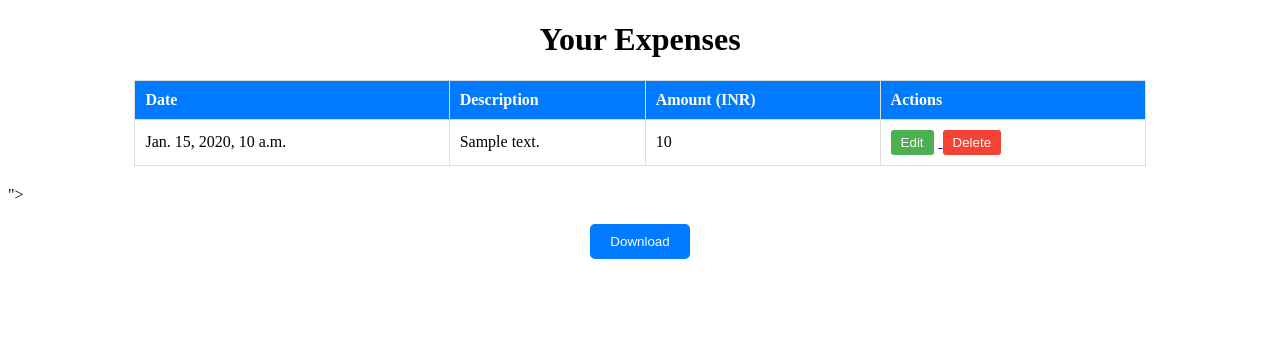
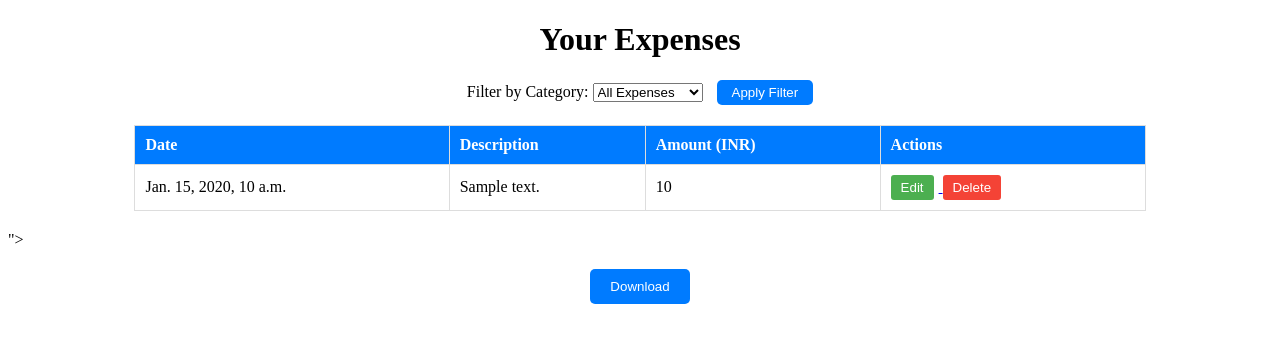
Before and after one commit to pvshyamlal/Intelligent-Financial-Planning-Project, a Django app: template financial_planner/accounts/templates/accounts/view_expenses.html in a window 1280 px wide. Shown: the top 343 px of the page. Run offline with Django 3.2, Linux system fonts and the light colour scheme; the template is opened without the code that fills it: most values are stand-ins (such as "Sample title", 1, 10 or a date in 2020); some libraries are stand-ins or nearby versions.

Commit message:
added filter option in the view expenses and working

```diff
--- a/financial_planner/accounts/templates/accounts/view_expenses.html
+++ b/financial_planner/accounts/templates/accounts/view_expenses.html
@@ -142,6 +142,20 @@
         .download-btn:hover {
             background-color: #0056b3;
         }
+
+        .filter-container {
+            text-align: center;
+            margin-bottom: 20px;
+        }
+        .filter-container button {
+            margin-left: 10px;
+            padding: 5px 15px;
+            background-color: #007bff;
+            color: white;
+            border: none;
+            border-radius: 5px;
+            cursor: pointer;
+        }
     </style>
 </head>
 <body>
@@ -159,6 +173,18 @@
             {% endfor %}
         </div>
     {% endif %}
+
+    <!-- Dropdown for Category Filter -->
+    <div class="filter-container">
+        <label for="category-filter">Filter by Category: </label>
+        <select id="category-filter">
+            <option value="All">All Expenses</option>
+            {% for choice in categories %}
+                <option value="{{ choice }}">{{ choice }}</option>
+            {% endfor %}
+        </select>
+        <button id="filter-button">Apply Filter</button>
+    </div>
 
     <table id="expenses-table">
         <thead>
@@ -216,6 +242,8 @@
     <script src="https://cdnjs.cloudflare.com/ajax/libs/jspdf-autotable/3.5.21/jspdf.plugin.autotable.min.js"></script>
 
     <script>
+
+
         document.addEventListener('DOMContentLoaded', () => {
             const csrfToken = document.getElementById('csrf-token').value;
 
@@ -321,6 +349,107 @@
                 return `${month} ${day} ${year}`;
             }
         });
+
+        document.addEventListener('DOMContentLoaded', () => {
+    const categoryFilter = document.getElementById('category-filter');
+    const filterButton = document.getElementById('filter-button');
+    const expensesTableBody = document.querySelector('#expenses-table tbody');
+
+    // Fetch categories from the server and populate the dropdown
+    fetch('/get_categories/')
+        .then(response => response.json())
+        .then(data => {
+            if (data.categories) {
+                // Use Set to ensure unique categories
+                const uniqueCategories = new Set(data.categories);
+
+                // Add "All" as a default option
+                uniqueCategories.add('All');
+
+                // Clear existing options in the dropdown
+                categoryFilter.innerHTML = '';
+
+                // Populate the dropdown with unique categories
+                uniqueCategories.forEach(category => {
+                    const option = document.createElement('option');
+                    option.value = category; // Match category as stored in the database
+                    option.textContent = category;
+                    categoryFilter.appendChild(option);
+                });
+
+                // Set the default "All" option as selected
+                categoryFilter.value = 'All';
+            } else {
+                console.error('No categories found in the response.');
+            }
+        })
+        .catch(error => console.error('Error fetching categories:', error));
+
+    // Filter table rows dynamically
+    filterButton.addEventListener('click', () => {
+        const selectedCategory = categoryFilter.value;
+
+        fetch(`/filter_expenses?category=${encodeURIComponent(selectedCategory)}`)
+            .then(response => response.json())
+            .then(data => {
+                // Clear the existing table rows
+                expensesTableBody.innerHTML = '';
+
+                if (data.expenses && data.expenses.length > 0) {
+                    // Populate the table with filtered expenses
+                    data.expenses.forEach(expense => {
+                        const row = document.createElement('tr');
+                        row.innerHTML = `
+                            <td>${expense.date}</td>
+                            <td>${expense.description}</td>
+                            <td>${expense.amount}</td>
+                            <td class="action-buttons">
+                                <!-- Edit Button -->
+                                <a href="/edit_expense/${expense.id}">
+                                    <button class="edit-button">Edit</button>
+                                </a>
+
+                                <!-- Delete Button -->
+                                <button class="delete-button delete-expense-btn" data-id="${expense.id}">Delete</button>
+                            </td>
+                        `;
+                        expensesTableBody.appendChild(row);
+                    });
+                } else {
+                    // If no expenses found, display a "no expenses" message with center alignment
+                    const row = document.createElement('tr');
+                    row.innerHTML = `
+                        <td colspan="5" style="text-align: center; font-weight: bold; color: red;">No expenses in ${selectedCategory}</td>
+                    `;
+                    expensesTableBody.appendChild(row);
+                }
+
+                // Ensure the delete button functionality works (if using JavaScript for delete)
+                document.querySelectorAll('.delete-expense-btn').forEach(button => {
+                    button.addEventListener('click', function () {
+                        const expenseId = this.getAttribute('data-id');
+                        // Handle delete functionality (make sure backend is set for delete requests)
+                        fetch(`/delete_expense/${expenseId}/`, { method: 'DELETE' })
+                            .then(response => response.json())
+                            .then(data => {
+                                if (data.success) {
+                                    // Remove the row from the table after successful deletion
+                                    this.closest('tr').remove();
+                                } else {
+                                    console.error('Error deleting expense:', data.error);
+                                }
+                            })
+                            .catch(error => console.error('Error:', error));
+                    });
+                });
+
+            })
+            .catch(error => console.error('Error fetching filtered expenses:', error));
+    });
+});
+
+
+
     </script>
 </body>
 </html>
--- a/financial_planner/accounts/urls.py
+++ b/financial_planner/accounts/urls.py
@@ -17,6 +17,9 @@ urlpatterns = [
     path('alerts/', views.alerts, name='alerts'),
     path('add_expenses/', views.add_expenses, name='add_expenses'),
     path('view_expenses/', views.view_expenses, name='view_expenses'),
+    path('get_categories/', views.get_categories, name='get_categories'),
+    path('filter_expenses/', views.filter_expenses, name='filter_expenses'),  # Add this line
+
     path('edit_expense/<int:expense_id>/', views.edit_expense, name='edit_expense'),  # New URL for editing an expense
     path('delete_expense/<int:expense_id>/', views.delete_expense, name='delete_expense'),
     path('financial_reports/', views.financial_reports, name='financial_reports'),
```
Also changed, not shown: financial_planner/accounts/views.py (+30 -7 lines), 1 other file.
